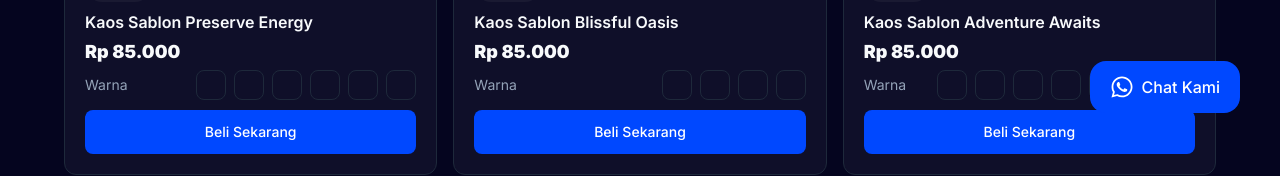
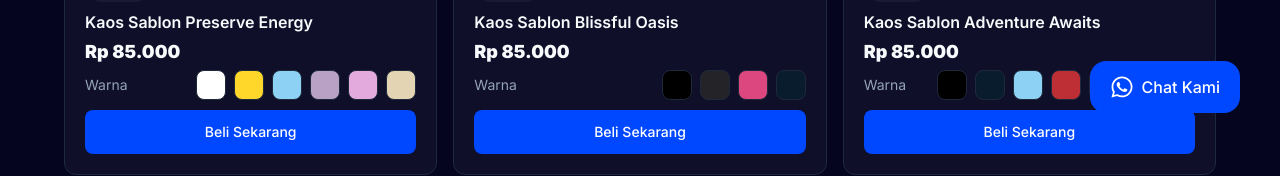
Before and after one commit to osissmkxaverius/osissmkxaverius.sch.id, a Next.js app: page /shop in a window 1280 px wide. Shown: the part 647-823 px from the top of the page. Built offline with nearby package versions, Linux system fonts and the light colour scheme.

Commit message:
fix: warna item shop tidak muncul

```diff
--- a/app/shop/page.tsx
+++ b/app/shop/page.tsx
@@ -140,7 +140,7 @@ const Shop = () => {
                           </h1>
                         )}
 
-                        <div className="space-x-2 flex items-center justify-between overflow-x-auto ">
+                        <div className="flex justify-between items-center space-x-2 overflow-x-auto ">
                           <p className="text-sm text-desc ">Warna</p>
                           <div className="flex space-x-2">
                             {hasil.warna?.map((_, idx) => (
@@ -157,7 +157,6 @@ const Shop = () => {
                             ))}
                           </div>
                         </div>
-
 
 
                       </div>
--- a/tailwind.config.ts
+++ b/tailwind.config.ts
@@ -1,4 +1,10 @@
 import type { Config } from "tailwindcss"
+const colors = [
+  'hitam', 'putih', 'maroon', 'merahcabe', 'cokelat', 'kuning', 'cream', 'sagegreen',
+  'hijauarmy', 'navy', 'biruitb', 'birulaut', 'violet', 'dustypink', 'pinkfanta', 'abutua', 'khaki'
+];
+
+const safelist = colors.map(color => `bg-${color}`);
 
 const config = {
   darkMode: ["class"],
@@ -9,6 +15,7 @@ const config = {
     './src/**/*.{ts,tsx}',
 	],
   prefix: "",
+  safelist: safelist,
   theme: {
     container: {
       center: true,
```
